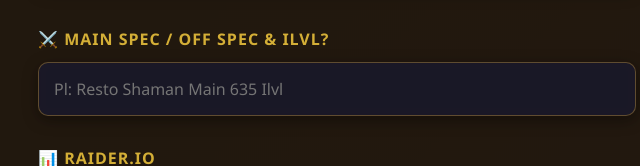
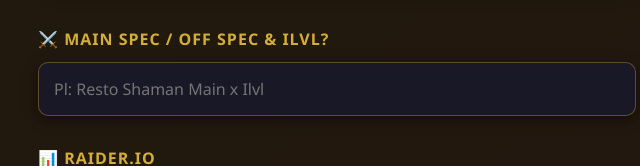
Before and after one commit to Zulkor/eternis-ragnaross, a plain HTML site: page apply.html in a window 1280 px wide. Shown: the part 1834-2000 px from the top of the page, 303-943 px from the left. Drawn offline with Linux system fonts and the light colour scheme.

Commit message:
Fixed rules

```diff
--- a/apply.html
+++ b/apply.html
@@ -138,7 +138,7 @@
               type="text"
               id="mainSpec"
               name="mainSpec"
-              placeholder="Pl: Resto Shaman Main 635 Ilvl"
+              placeholder="Pl: Resto Shaman Main x Ilvl"
               required
             />
           </div>
```
